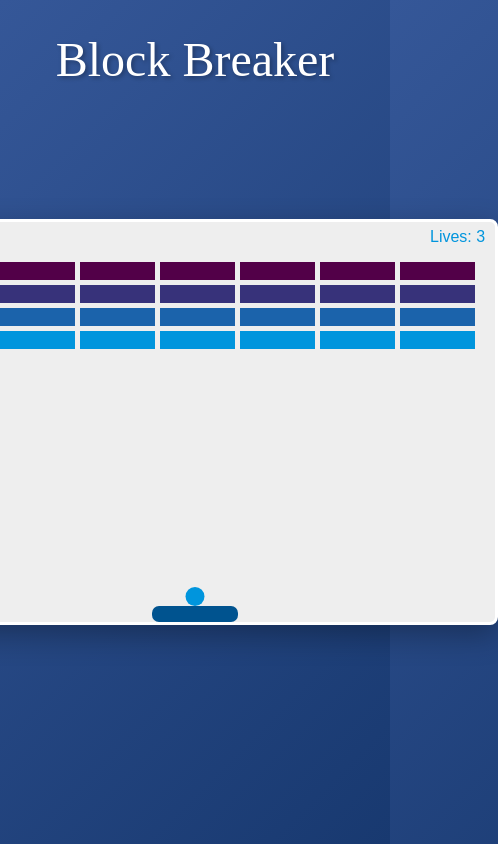
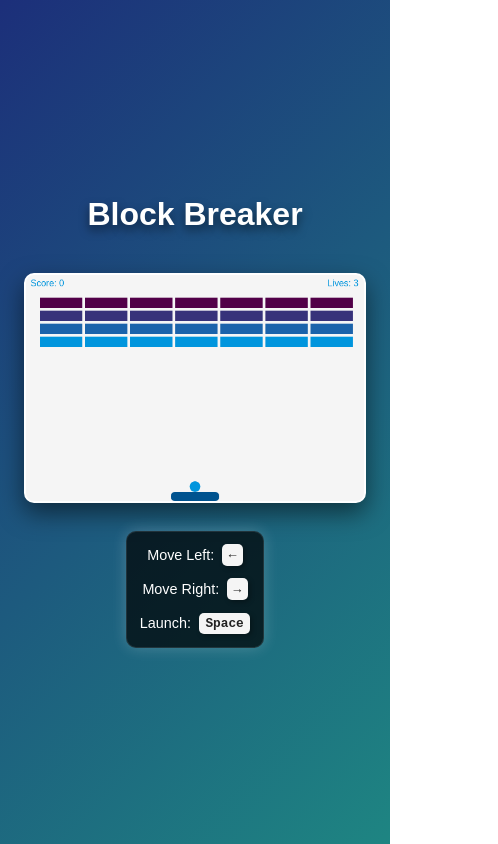
Before and after one commit to EternoSeeker/2d-breakout, a plain HTML site: page index.html in a window 390 px wide. Shown: the whole page, 498 px wide, since content can reach past the window. Drawn offline with Linux system fonts and the light colour scheme; no server answers; a web font is replaced by a local one.

Commit message:
feat: add levels in the game

```diff
--- a/game.js
+++ b/game.js
@@ -36,10 +36,10 @@ class GameObject {
 }
 
 class Ball extends GameObject {
-  constructor(canvas) {
+  constructor(canvas, x = null, y = null, dx = null, dy = null) {
     super(
-      canvas.width / 2,
-      canvas.height - GameConfig.PADDLE.HEIGHT - GameConfig.BALL.RADIUS,
+      x || canvas.width / 2,
+      y || canvas.height - GameConfig.PADDLE.HEIGHT - GameConfig.BALL.RADIUS,
       GameConfig.BALL.RADIUS * 2,
       GameConfig.BALL.RADIUS * 2
     );
@@ -281,7 +281,7 @@ class Brick extends GameObject {
       ball.changeColor();
       return this.strength === 0;
     }
-    // return false;
+    return false;
   }
 }
 
@@ -289,8 +289,6 @@ class Game {
   constructor(canvasId) {
     this.canvas = document.getElementById(canvasId);
     this.ctx = this.canvas.getContext("2d");
-    this.bricksRemaining =
-      GameConfig.BRICK.ROW_COUNT * GameConfig.BRICK.COLUMN_COUNT;
 
     this.score = 0;
     this.lives = 3;
@@ -299,14 +297,66 @@ class Game {
     this.accumulator = 0;
     this.step = 1 / 60;
 
+    this.currentLevel = 0;
+    this.levels = [];
+    this.loadLevels();
+
     this.ball = new Ball(this.canvas);
     this.paddle = new Paddle(this.canvas);
-    this.bricks = this.createBricks();
+    this.bricks = [];
 
     this.setupControls();
+    this.setupLevelDisplay();
   }
 
-  createBricks() {
+  async loadLevels(){
+    try{
+      const response = await fetch("./levels.json");
+      this.levels = await response.json();
+      this.initLevel(this.currentLevel);
+    } catch (error){
+      console.error("Error loading levels", error);
+      // Fall back to default level
+      this.bricks = this.createDefaultBricks();
+      this.updateBrickCount();
+    }
+  }
+
+  setupLevelDisplay(){
+    this.levelDisplay = document.getElementById("levelDisplay");
+  }
+
+  initLevel(levelIndex){
+    if(this.levels.length === 0) return;
+
+    // Reset game state for new level
+    this.bricks = [];
+    this.ball.reset(this.paddle.x, this.paddle.width);
+
+    // Get level data
+    const level = this.levels[levelIndex];
+    if(!level) return;
+
+    // Update level display
+    this.levelDisplay.textContent = level.name || `Level ${levelIndex + 1}`;
+
+    // Create bricks
+    const layout = level.layout;
+    for(let r = 0; r < layout.length; r++){
+      const row = layout[r];
+      for(let c = 0; c < row.length; c++){
+        const strength = parseInt(row[c]);
+        if(strength > 0){
+          const brickX = c * (GameConfig.BRICK.WIDTH + GameConfig.BRICK.PADDING) + GameConfig.BRICK.OFFSET_LEFT;
+          const brickY = r * (GameConfig.BRICK.HEIGHT + GameConfig.BRICK.PADDING) + GameConfig.BRICK.OFFSET_TOP;
+          this.bricks.push(new Brick(brickX, brickY, strength));
+        }
+      }
+    }
+    this.updateBrickCount();
+  }
+
+  createDefaultBricks() {
     const bricks = [];
     for (let c = 0; c < GameConfig.BRICK.COLUMN_COUNT; c++) {
       for (let r = 0; r < GameConfig.BRICK.ROW_COUNT; r++) {
@@ -320,6 +370,10 @@ class Game {
       }
     }
     return bricks;
+  }
+
+  updateBrickCount(){
+    this.bricksRemaining = this.bricks.filter((brick) => brick.strength > 0).length;
   }
 
   setupControls() {
@@ -384,8 +438,20 @@ class Game {
     }
 
     if (this.bricksRemaining === 0) {
+      this.nextLevel();
+    }
+  }
+
+  nextLevel(){
+    this.currentLevel++;
+    if(this.currentLevel >= this.levels.length){
+      // Game won
       this.gameState = "won";
+      return;
     }
+
+    // Initialize next level
+    this.initLevel(this.currentLevel);
   }
 
   draw() {
@@ -440,9 +506,15 @@ class Game {
 
   showEndMessage() {
     setTimeout(() => {
-      alert(
-        this.gameState === "won" ? "Congratulations! You won!" : "Game Over!"
-      );
+      if (this.gameState === "won") {
+        if (this.currentLevel >= this.levels.length) {
+          alert("Congratulations! You completed all levels!");
+        } else {
+          alert("Level Complete! Moving to next level.");
+        }
+      } else {
+        alert("Game Over!");
+      }
     });
     setTimeout(() => {
       this.reset();
@@ -450,13 +522,12 @@ class Game {
   }
 
   reset() {
-    this.bricksRemaining =
-      GameConfig.BRICK.ROW_COUNT * GameConfig.BRICK.COLUMN_COUNT;
     this.score = 0;
     this.lives = 3;
     this.gameState = "idle";
+    this.currentLevel = 0;
     this.ball.reset(this.paddle.x, this.paddle.width);
-    this.bricks = this.createBricks();
+    this.initLevel(this.currentLevel);
     this.start();
   }
 
@@ -468,5 +539,7 @@ class Game {
 }
 
 // Initialize and start the game
-const game = new Game("myCanvas");
-game.start();
+document.addEventListener("DOMContentLoaded", () => {
+  const game = new Game("myCanvas");
+  game.start();
+});
--- a/index.html
+++ b/index.html
@@ -13,8 +13,21 @@
     />
   </head>
   <body>
-    <h1 class="bruno">Block Breaker</h1>
-    <canvas id="myCanvas" width="600" height="400"></canvas>
+    <main>
+      <div class="headers">
+        <h1 class="bruno">Block Breaker</h1>
+        <div id="levelDisplay" class="bruno"></div>
+      </div>
+      <div>
+        <canvas id="myCanvas" width="600" height="400"></canvas>
+      </div>
+      <div class="instructions">
+        <div class="instruction-item">Move Left: <span class="kbd">←</span></div>
+        <div class="instruction-item">Move Right: <span class="kbd">→</span></div>
+        <div class="instruction-item">Launch: <span class="kbd">Space</span></div>
+      </div>
+    </main>
+
     <!-- <button id="runButton">Start game</button> -->
     <script src="game.js"></script>
   </body>
--- a/style.css
+++ b/style.css
@@ -7,40 +7,157 @@
 body {
   min-height: 100vh;
   display: flex;
+  flex-direction: column;
   justify-content: center;
   align-items: center;
-  background: linear-gradient(135deg, #355798, #183970);
-  font-family: Arial, sans-serif;
+  /* Simplified gradient with fewer colors and softer transition */
+  background: linear-gradient(135deg, #1c2f7a, #1e8582);
+  font-family: "Bruno Ace SC", sans-serif;
+  text-align: center;
 }
 
-canvas {
-  background: #eee;
-  border-radius: 0.5rem;
-  box-shadow: 0 0.625rem 1.875rem rgba(0, 0, 0, 0.3);
-  border: 0.1875rem solid #fff;
-  -ms-interpolation-mode: nearest-neighbor;
+/* Game Title */
+h1 {
+  font-size: 3.5rem;
+  color: #fff;
+  text-shadow: 0 0.3rem 0.6rem rgba(0, 0, 0, 0.5);
+  margin-bottom: 0.5rem;
 }
 
-/* Optional game title */
-h1 {
-  position: absolute;
-  top: 2rem;
-  color: white;
-  font-size: 3rem;
-  text-shadow: 0.125rem 0.125rem 0.25rem rgba(0, 0, 0, 0.3);
+/* Level Display */
+#levelDisplay {
+  color: #f1ffd7;
+  font-size: 1.8rem;
+  font-weight: bold;
+  margin-bottom: 1rem;
+  /* Added subtle text shadow for better readability */
+  text-shadow: 1px 1px 3px rgba(0, 0, 0, 0.4);
 }
 
-
-.tourney-heading {
-  font-family: "Tourney", serif;
-  font-optical-sizing: auto;
-  font-weight: 400;
-  font-style: normal;
-  font-variation-settings: "wdth" 112.5;
+/* Headers Container */
+.headers {
+  margin-bottom: 1.5rem;
 }
 
+/* Game Container */
+main {
+  display: flex;
+  flex-direction: column;
+  align-items: center;
+  width: 100%;
+  max-width: 800px;
+  padding: 1.5rem;
+}
+
+/* Canvas */
+canvas {
+  background: #f5f5f5;
+  border-radius: 10px;
+  box-shadow: 0px 10px 25px rgba(0, 0, 0, 0.5);
+  border: 2px solid #fff;
+  /* Added subtle transition for hover effects */
+  transition: box-shadow 0.3s ease;
+}
+
+canvas:hover {
+  box-shadow: 0px 12px 30px rgba(0, 0, 0, 0.6);
+}
+
+/* Instructions Container */
+.instructions {
+  display: flex;
+  justify-content: center;
+  gap: 2rem;
+  background: rgba(0, 0, 0, 0.7);
+  color: white;
+  padding: 1rem 1.5rem;
+  border-radius: 10px;
+  box-shadow: 0 0 15px rgba(255, 255, 255, 0.2);
+  font-size: 1.1rem;
+  text-align: center;
+  max-width: 600px;
+  margin-top: 1.5rem;
+  /* Added subtle border for definition */
+  border: 1px solid rgba(255, 255, 255, 0.1);
+}
+
+/* Individual Instruction Item */
+.instruction-item {
+  display: flex;
+  align-items: center;
+  gap: 0.5rem;
+  white-space: nowrap;
+}
+
+/* Keyboard Key Styling */
+.kbd {
+  display: inline-block;
+  padding: 0.3rem 0.6rem;
+  font-size: 1rem;
+  font-weight: bold;
+  color: #222;
+  background: #f5f5f5;
+  border-radius: 5px;
+  box-shadow: 2px 2px 5px rgba(0, 0, 0, 0.3);
+  font-family: monospace;
+  /* Added subtle transition for interactive feel */
+  transition: transform 0.1s ease, box-shadow 0.1s ease;
+}
+
+.kbd:hover {
+  transform: translateY(-2px);
+  box-shadow: 2px 4px 7px rgba(0, 0, 0, 0.35);
+}
+
+/* Bruno Ace font class */
 .bruno {
-  font-family: "Bruno Ace SC", serif;
-  font-weight: 400;
-  font-style: normal;
+  font-family: "Bruno Ace SC", sans-serif;
 }
+
+/* Responsive Design */
+@media (max-width: 768px) {
+  h1 {
+    font-size: 2.5rem;
+  }
+
+  #levelDisplay {
+    font-size: 1.5rem;
+  }
+
+  canvas {
+    width: 100%;
+    max-width: 500px;
+    height: auto;
+  }
+
+  .instructions {
+    font-size: 0.9rem;
+    flex-direction: column;
+    gap: 0.8rem;
+    padding: 0.8rem;
+  }
+
+  .instruction-item {
+    justify-content: center;
+  }
+
+  .kbd {
+    font-size: 0.8rem;
+    padding: 0.2rem 0.4rem;
+  }
+}
+
+/* Additional mobile adjustments */
+@media (max-width: 480px) {
+  h1 {
+    font-size: 2rem;
+  }
+
+  #levelDisplay {
+    font-size: 1.2rem;
+  }
+
+  .instructions {
+    padding: 0.8rem;
+  }
+}
```
